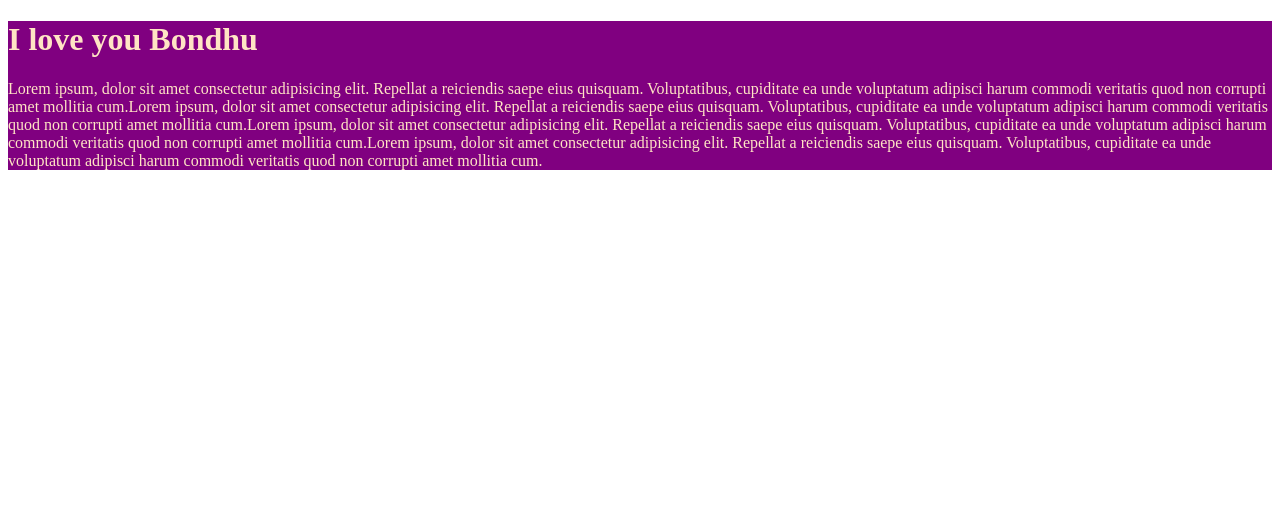
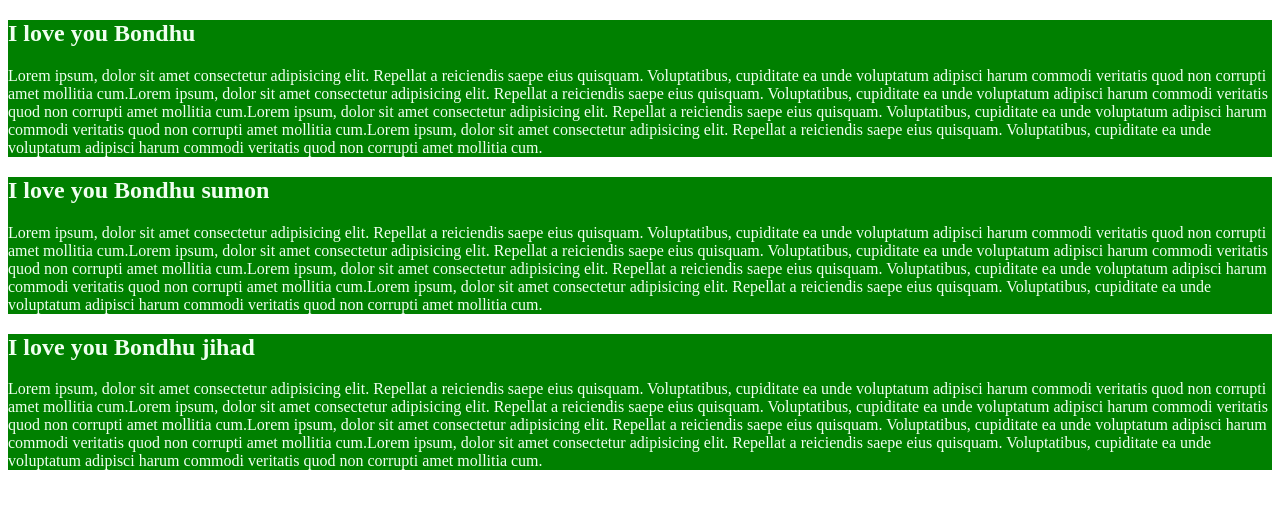
Before and after one commit to ramimstar/my-first-githum-pro, a plain HTML site: page index.html in a window 1280 px wide. Drawn offline with Linux system fonts and the light colour scheme.

Commit message:
added the second blog

```diff
--- a/index.html
+++ b/index.html
@@ -8,9 +8,25 @@
 </head>
 <body>
         <div>
-            <h1>
+            <h2>
                 I love you Bondhu
-            </h1>
+            </h2>
+                <p>
+                    Lorem ipsum, dolor sit amet consectetur adipisicing elit. Repellat a reiciendis saepe eius quisquam. Voluptatibus, cupiditate ea unde voluptatum adipisci harum commodi veritatis quod non corrupti amet mollitia cum.Lorem ipsum, dolor sit amet consectetur adipisicing elit. Repellat a reiciendis saepe eius quisquam. Voluptatibus, cupiditate ea unde voluptatum adipisci harum commodi veritatis quod non corrupti amet mollitia cum.Lorem ipsum, dolor sit amet consectetur adipisicing elit. Repellat a reiciendis saepe eius quisquam. Voluptatibus, cupiditate ea unde voluptatum adipisci harum commodi veritatis quod non corrupti amet mollitia cum.Lorem ipsum, dolor sit amet consectetur adipisicing elit. Repellat a reiciendis saepe eius quisquam. Voluptatibus, cupiditate ea unde voluptatum adipisci harum commodi veritatis quod non corrupti amet mollitia cum.
+                </p>
+        </div>
+        <div>
+            <h2>
+                I love you Bondhu sumon
+            </h2>
+                <p>
+                    Lorem ipsum, dolor sit amet consectetur adipisicing elit. Repellat a reiciendis saepe eius quisquam. Voluptatibus, cupiditate ea unde voluptatum adipisci harum commodi veritatis quod non corrupti amet mollitia cum.Lorem ipsum, dolor sit amet consectetur adipisicing elit. Repellat a reiciendis saepe eius quisquam. Voluptatibus, cupiditate ea unde voluptatum adipisci harum commodi veritatis quod non corrupti amet mollitia cum.Lorem ipsum, dolor sit amet consectetur adipisicing elit. Repellat a reiciendis saepe eius quisquam. Voluptatibus, cupiditate ea unde voluptatum adipisci harum commodi veritatis quod non corrupti amet mollitia cum.Lorem ipsum, dolor sit amet consectetur adipisicing elit. Repellat a reiciendis saepe eius quisquam. Voluptatibus, cupiditate ea unde voluptatum adipisci harum commodi veritatis quod non corrupti amet mollitia cum.
+                </p>
+        </div>
+        <div>
+            <h2>
+                I love you Bondhu jihad
+            </h2>
                 <p>
                     Lorem ipsum, dolor sit amet consectetur adipisicing elit. Repellat a reiciendis saepe eius quisquam. Voluptatibus, cupiditate ea unde voluptatum adipisci harum commodi veritatis quod non corrupti amet mollitia cum.Lorem ipsum, dolor sit amet consectetur adipisicing elit. Repellat a reiciendis saepe eius quisquam. Voluptatibus, cupiditate ea unde voluptatum adipisci harum commodi veritatis quod non corrupti amet mollitia cum.Lorem ipsum, dolor sit amet consectetur adipisicing elit. Repellat a reiciendis saepe eius quisquam. Voluptatibus, cupiditate ea unde voluptatum adipisci harum commodi veritatis quod non corrupti amet mollitia cum.Lorem ipsum, dolor sit amet consectetur adipisicing elit. Repellat a reiciendis saepe eius quisquam. Voluptatibus, cupiditate ea unde voluptatum adipisci harum commodi veritatis quod non corrupti amet mollitia cum.
                 </p>
--- a/style/blog.css
+++ b/style/blog.css
@@ -1,4 +1,3 @@
 div{
-    background-color: purple;color:bisque;
-    padding:;
+    background-color: green;color:honeydew
 }
```
